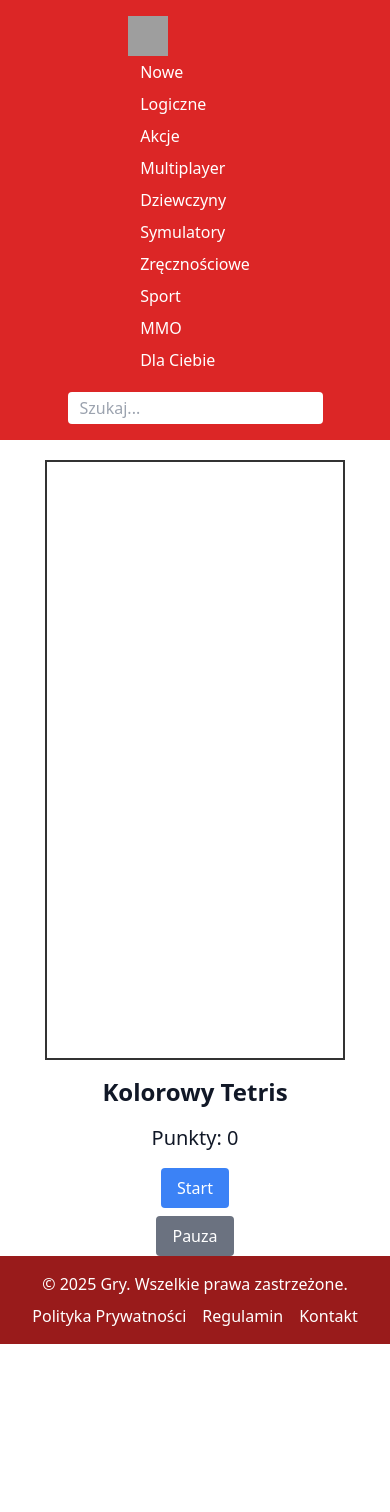
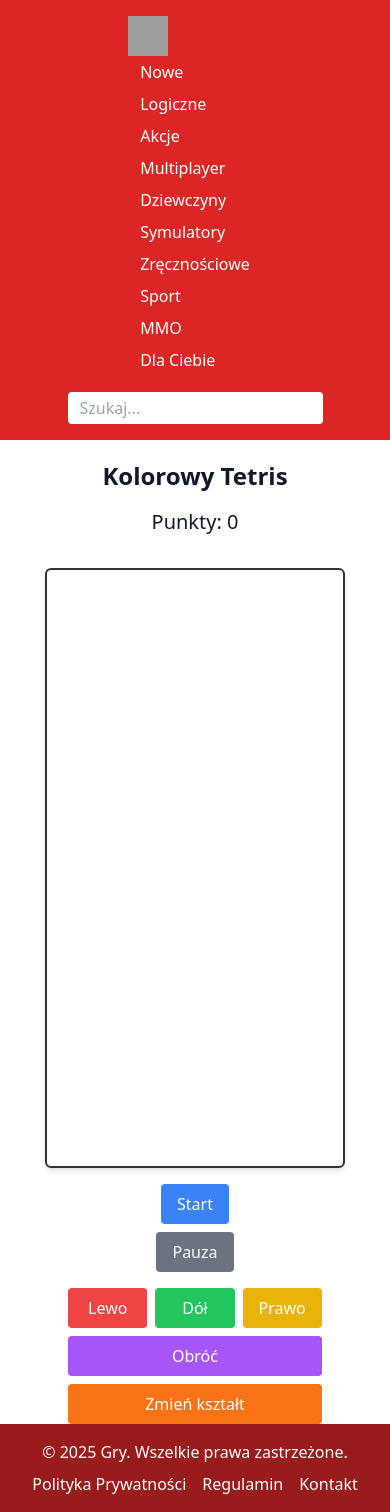
Before and after one commit to kotelkonrad/Python_Frameworki, a Django app: page /tetris/ in a window 390 px wide. Before the commit the page ends 1344 px from the top, so only its background shows below. Run offline with Django 5.2, Linux system fonts and the light colour scheme; grey boxes are pictures that could not be loaded.

Commit message:
naprawa paska na dole i umożliwienie korzystania z tetrisa w środkowisku mobilnym i bez klawiatury

```diff
--- a/static/css/main.build.css
+++ b/static/css/main.build.css
@@ -532,47 +532,14 @@ video {
     max-width: 1536px;
   }
 }
-.visible {
-  visibility: visible;
-}
-.invisible {
-  visibility: hidden;
-}
 .static {
   position: static;
 }
-.fixed {
-  position: fixed;
+.col-span-3 {
+  grid-column: span 3 / span 3;
 }
-.absolute {
-  position: absolute;
-}
-.relative {
-  position: relative;
-}
-.sticky {
-  position: sticky;
-}
-.z-0 {
-  z-index: 0;
-}
-.col-span-1 {
-  grid-column: span 1 / span 1;
-}
-.m-0 {
-  margin: 0px;
-}
-.m-1 {
-  margin: 0.25rem;
-}
-.m-10 {
-  margin: 2.5rem;
-}
-.m-2 {
-  margin: 0.5rem;
-}
-.m-8 {
-  margin: 2rem;
+.row-span-1 {
+  grid-row: span 1 / span 1;
 }
 .mx-auto {
   margin-left: auto;
@@ -626,35 +587,14 @@ video {
 .grid {
   display: grid;
 }
-.contents {
-  display: contents;
-}
 .hidden {
   display: none;
-}
-.aspect-\[1\/2\] {
-  aspect-ratio: 1/2;
-}
-.h-1 {
-  height: 0.25rem;
 }
 .h-10 {
   height: 2.5rem;
 }
-.h-\[180vw\] {
-  height: 180vw;
-}
-.h-\[600px\] {
-  height: 600px;
-}
-.max-h-\[800px\] {
-  max-height: 800px;
-}
-.w-0 {
-  width: 0px;
-}
-.w-1 {
-  width: 0.25rem;
+.min-h-screen {
+  min-height: 100vh;
 }
 .w-10 {
   width: 2.5rem;
@@ -662,38 +602,14 @@ video {
 .w-full {
   width: 100%;
 }
-.w-\[90vw\] {
-  width: 90vw;
-}
-.w-\[300px\] {
-  width: 300px;
-}
 .max-w-\[1400px\] {
   max-width: 1400px;
 }
-.max-w-\[90vw\] {
-  max-width: 90vw;
-}
-.max-w-sm {
-  max-width: 24rem;
-}
-.max-w-\[400px\] {
-  max-width: 400px;
-}
-.shrink {
-  flex-shrink: 1;
-}
-.grow {
-  flex-grow: 1;
-}
-.transform {
-  transform: translate(var(--tw-translate-x), var(--tw-translate-y)) rotate(var(--tw-rotate)) skewX(var(--tw-skew-x)) skewY(var(--tw-skew-y)) scaleX(var(--tw-scale-x)) scaleY(var(--tw-scale-y));
+.flex-1 {
+  flex: 1 1 0%;
 }
 .cursor-pointer {
   cursor: pointer;
-}
-.resize {
-  resize: both;
 }
 .grid-cols-1 {
   grid-template-columns: repeat(1, minmax(0, 1fr));
@@ -701,17 +617,20 @@ video {
 .grid-cols-2 {
   grid-template-columns: repeat(2, minmax(0, 1fr));
 }
+.grid-cols-3 {
+  grid-template-columns: repeat(3, minmax(0, 1fr));
+}
+.grid-rows-1 {
+  grid-template-rows: repeat(1, minmax(0, 1fr));
+}
+.grid-rows-3 {
+  grid-template-rows: repeat(3, minmax(0, 1fr));
+}
 .flex-col {
   flex-direction: column;
 }
-.items-start {
-  align-items: flex-start;
-}
 .items-center {
   align-items: center;
-}
-.justify-start {
-  justify-content: flex-start;
 }
 .justify-center {
   justify-content: center;
@@ -719,11 +638,11 @@ video {
 .justify-between {
   justify-content: space-between;
 }
+.gap-2 {
+  gap: 0.5rem;
+}
 .gap-4 {
   gap: 1rem;
-}
-.gap-8 {
-  gap: 2rem;
 }
 .space-x-4 > :not([hidden]) ~ :not([hidden]) {
   --tw-space-x-reverse: 0;
@@ -735,23 +654,26 @@ video {
   margin-top: calc(0.5rem * calc(1 - var(--tw-space-y-reverse)));
   margin-bottom: calc(0.5rem * var(--tw-space-y-reverse));
 }
-.space-y-4 > :not([hidden]) ~ :not([hidden]) {
-  --tw-space-y-reverse: 0;
-  margin-top: calc(1rem * calc(1 - var(--tw-space-y-reverse)));
-  margin-bottom: calc(1rem * var(--tw-space-y-reverse));
-}
 .rounded {
   border-radius: 0.25rem;
 }
+.rounded-xl {
+  border-radius: 0.75rem;
+}
+.rounded-full {
+  border-radius: 9999px;
+}
+.rounded-lg {
+  border-radius: 0.5rem;
+}
+.rounded-3xl {
+  border-radius: 1.5rem;
+}
+.rounded-md {
+  border-radius: 0.375rem;
+}
 .border {
   border-width: 1px;
-}
-.border-2 {
-  border-width: 2px;
-}
-.border-gray-700 {
-  --tw-border-opacity: 1;
-  border-color: rgb(55 65 81 / var(--tw-border-opacity, 1));
 }
 .border-gray-500 {
   --tw-border-opacity: 1;
@@ -773,6 +695,22 @@ video {
   --tw-bg-opacity: 1;
   background-color: rgb(107 114 128 / var(--tw-bg-opacity, 1));
 }
+.bg-green-500 {
+  --tw-bg-opacity: 1;
+  background-color: rgb(34 197 94 / var(--tw-bg-opacity, 1));
+}
+.bg-orange-500 {
+  --tw-bg-opacity: 1;
+  background-color: rgb(249 115 22 / var(--tw-bg-opacity, 1));
+}
+.bg-purple-500 {
+  --tw-bg-opacity: 1;
+  background-color: rgb(168 85 247 / var(--tw-bg-opacity, 1));
+}
+.bg-red-500 {
+  --tw-bg-opacity: 1;
+  background-color: rgb(239 68 68 / var(--tw-bg-opacity, 1));
+}
 .bg-red-600 {
   --tw-bg-opacity: 1;
   background-color: rgb(220 38 38 / var(--tw-bg-opacity, 1));
@@ -785,11 +723,9 @@ video {
   --tw-bg-opacity: 1;
   background-color: rgb(255 255 255 / var(--tw-bg-opacity, 1));
 }
-.p-0 {
-  padding: 0px;
-}
-.p-16 {
-  padding: 4rem;
+.bg-yellow-500 {
+  --tw-bg-opacity: 1;
+  background-color: rgb(234 179 8 / var(--tw-bg-opacity, 1));
 }
 .p-2 {
   padding: 0.5rem;
@@ -898,19 +813,10 @@ video {
   --tw-shadow-colored: 0 1px 3px 0 var(--tw-shadow-color), 0 1px 2px -1px var(--tw-shadow-color);
   box-shadow: var(--tw-ring-offset-shadow, 0 0 #0000), var(--tw-ring-shadow, 0 0 #0000), var(--tw-shadow);
 }
-.outline {
-  outline-style: solid;
-}
-.blur {
-  --tw-blur: blur(8px);
-  filter: var(--tw-blur) var(--tw-brightness) var(--tw-contrast) var(--tw-grayscale) var(--tw-hue-rotate) var(--tw-invert) var(--tw-saturate) var(--tw-sepia) var(--tw-drop-shadow);
-}
-.invert {
-  --tw-invert: invert(100%);
-  filter: var(--tw-blur) var(--tw-brightness) var(--tw-contrast) var(--tw-grayscale) var(--tw-hue-rotate) var(--tw-invert) var(--tw-saturate) var(--tw-sepia) var(--tw-drop-shadow);
-}
-.filter {
-  filter: var(--tw-blur) var(--tw-brightness) var(--tw-contrast) var(--tw-grayscale) var(--tw-hue-rotate) var(--tw-invert) var(--tw-saturate) var(--tw-sepia) var(--tw-drop-shadow);
+.shadow-md {
+  --tw-shadow: 0 4px 6px -1px rgb(0 0 0 / 0.1), 0 2px 4px -2px rgb(0 0 0 / 0.1);
+  --tw-shadow-colored: 0 4px 6px -1px var(--tw-shadow-color), 0 2px 4px -2px var(--tw-shadow-color);
+  box-shadow: var(--tw-ring-offset-shadow, 0 0 #0000), var(--tw-ring-shadow, 0 0 #0000), var(--tw-shadow);
 }
 .transition {
   transition-property: color, background-color, border-color, text-decoration-color, fill, stroke, opacity, box-shadow, transform, filter, -webkit-backdrop-filter;
--- a/static/js/tetris.js
+++ b/static/js/tetris.js
@@ -11,7 +11,7 @@ const TETROMINO_SHAPES = {
     L: [[0, 0, 1], [1, 1, 1]]
 };
 
-const TETROMINO_COLORS = ['cyan', 'yellow', 'purple', 'green', 'red', 'blue', 'orange'];
+const TETROMINO_COLORS = ['cyan', 'yellow', 'purple', 'green', 'red', 'blue', 'orange', 'pink'];
 
 let grid = [];
 let currentTetromino = null;
@@ -239,3 +239,35 @@ document.getElementById('pause-btn').addEventListener('click', () => {
         gameInterval = setInterval(drop, 1000);
     }
 });
+document.getElementById('left-btn').addEventListener('click', () => {
+    if (!currentTetromino) return;
+    eraseTetromino();
+    if (!checkCollision(-1, 0)) position.x--;
+    drawTetromino();
+});
+
+document.getElementById('right-btn').addEventListener('click', () => {
+    if (!currentTetromino) return;
+    eraseTetromino();
+    if (!checkCollision(1, 0)) position.x++;
+    drawTetromino();
+});
+
+document.getElementById('down-btn').addEventListener('click', () => {
+    if (!currentTetromino) return;
+    drop();
+});
+
+document.getElementById('rotate-btn').addEventListener('click', () => {
+    if (!currentTetromino) return;
+    eraseTetromino();
+    if (currentTetrominoKey !== 'O') {
+        const rotated = rotateMatrix(currentTetromino);
+        if (!checkCollision(0, 0, rotated)) currentTetromino = rotated;
+    }
+    drawTetromino();
+});
+
+document.getElementById('swap-btn').addEventListener('click', () => {
+    swapTetromino();
+});
--- a/templates/games/tetris.html
+++ b/templates/games/tetris.html
@@ -29,15 +29,24 @@
 </style>
 
 <div class="container mx-auto mt-5 flex justify-center">
-    <div class="grid grid-cols-1 md:grid-cols-2 gap-4">
-        <div class="col-span-1">
-            <div id="game-board" class="border border-gray-500"></div>
+    <div class="grid grid-rows-1 md:grid-rows-1 gap-4">
+        <div class="row-span-1 flex flex-col items-center">
+           <h3 class="text-2xl font-bold mb-4">Kolorowy Tetris</h3>
+            <h3 class="text-xl mb-4">Punkty: <span id="score">0</span></h3>
         </div>
-        <div class="col-span-1 flex flex-col items-center">
-            <h3 class="text-2xl font-bold mb-4">Kolorowy Tetris</h3>
-            <h3 class="text-xl mb-4">Punkty: <span id="score">0</span></h3>
+        <div class="row-span-1">
+            <div id="game-board" class="border border-gray-500 rounded-md shadow-md"></div>
+        </div>
+        <div class="row-span-1 flex flex-col items-center">
             <button id="start-btn" class="bg-blue-500 text-white px-4 py-2 rounded mb-2">Start</button>
-            <button id="pause-btn" class="bg-gray-500 text-white px-4 py-2 rounded">Pauza</button>
+            <button id="pause-btn" class="bg-gray-500 text-white px-4 py-2 rounded mb-4">Pauza</button>
+            <div class="grid grid-cols-3 gap-2">
+                <button id="left-btn" class="bg-red-500 text-white px-4 py-2 rounded">Lewo</button>
+                <button id="down-btn" class="bg-green-500 text-white px-4 py-2 rounded">Dół</button>
+                <button id="right-btn" class="bg-yellow-500 text-white px-4 py-2 rounded">Prawo</button>
+                <button id="rotate-btn" class="bg-purple-500 text-white px-4 py-2 rounded col-span-3">Obróć</button>
+                <button id="swap-btn" class="bg-orange-500 text-white px-4 py-2 rounded col-span-3">Zmień kształt</button>
+            </div>
         </div>
     </div>
 </div>
--- a/templates/home.html
+++ b/templates/home.html
@@ -7,7 +7,7 @@
     <title>{% block title %}Gry{% endblock %}</title>
     <link rel="stylesheet" href="{% static 'css/main.build.css' %}">
 </head>
-<body class="font-sans bg-white text-gray-900">
+<body class="font-sans bg-white text-gray-900 min-h-screen flex flex-col">
 
 <header class="bg-red-600 text-white flex flex-col md:flex-row items-center justify-between p-4">
     <div class="flex items-center mb-4 md:mb-0">
@@ -30,7 +30,7 @@
     </div>
 </header>
 
-<main class="container mx-auto px-4">
+<main class="container mx-auto px-4 flex-1">
     {% block content %}
     {% endblock %}
 </main>
```
Also changed, not shown: other parts of static/css/main.build.css (+11 -60 lines).
